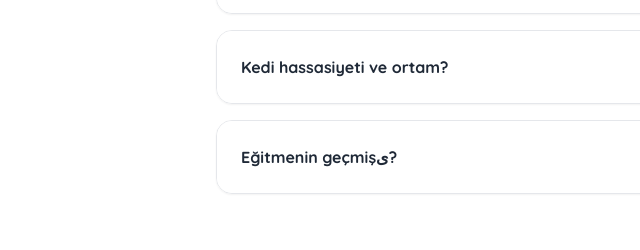
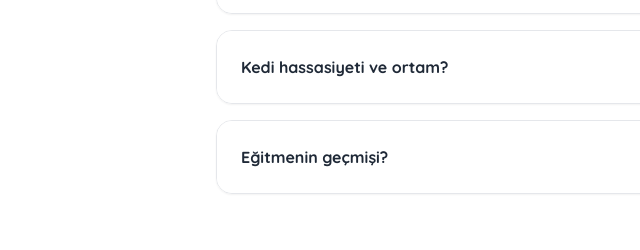
Before and after one commit to vahidgharib/vahidpiano, a plain HTML site: page index.html in a window 1280 px wide. Shown: the part 3029-3279 px from the top of the page, 0-640 px from the left. Drawn offline with nearby package versions, Linux system fonts and the light colour scheme.

Commit message:
Update index.html

```diff
--- a/index.html
+++ b/index.html
@@ -174,10 +174,10 @@ const translations = {
         adv: ["Haftada birden fazla ders indirimi", "Aile ve kardeş indirimi", "4 Aylık erken ödeme fırsatı", "6 Aylık erken ödeme fırsatı"],
         faq: [
             ["Burası bir kurs merkezi mi?", "Burası bir kurs merkezi değil, bire bir piyano eğitimi verilen profesyonel bir özel ders ortamıdır."],
-            ["Hangi yaş grupları kabul ediliyor?", "Çocuklar ve yetişkinler için uygundur. Sıfırdان başlayan öğrenciler kabul edilmektedir."],
-            ["Dersler nerede yapılıyor?", "Dersler tercihinize göre kendi evimde veya öğrencinین evinde yüz yüزه yapılmaktadır. Ayrıca online eğitim seçeneği de mevcuttur."],
-            ["Kedi hassasiyeti ve ortam?", "Evimizde evcil hayvan bulunمامaktadır. Dersler sigara içilmeyen, güvenli ve konforlu bir ev ortamında işlenmektedir."],
-            ["Eğitmenin geçmişی?", "Eğitmenin akademik geçmişi ve 15 yıllık mesleki deneyimi talep üzerine paylaşılmaktadır."]
+            ["Hangi yaş grupları kabul ediliyor?", "Çocuklar ve yetişkinler için uygundur. Sıfırdan başlayan öğrenciler kabul edilmektedir."],
+            ["Dersler nerede yapılıyor?", "Dersler tercihinize göre kendi evimde veya öğrencinin evinde yüz yüze yapılmaktadır. Ayrıca online eğitim seçeneği de mevcuttur."],
+            ["Kedi hassasiyeti ve ortam?", "Evimizde evcil hayvan bulunmaktadır. Dersler sigara içilmeyen, güvenli ve konforlu bir ev ortamında işlenmektedir."],
+            ["Eğitmenin geçmişi?", "Eğitmenin akademik geçmişi ve 15 yıllık mesleki deneyimi talep üzerine paylaşılmaktadır."]
         ],
         contact: "Detaylı bilgi için (+90 507 847 56 85) numarasından ulaşabilirsiniz.",
         wa: "WhatsApp ile İletişim",
@@ -302,4 +302,5 @@ document.getElementById("player").src = "audio (4).mp3";
 changeLanguage('tr');
 </script>
 </body>
+
 </html>
```
